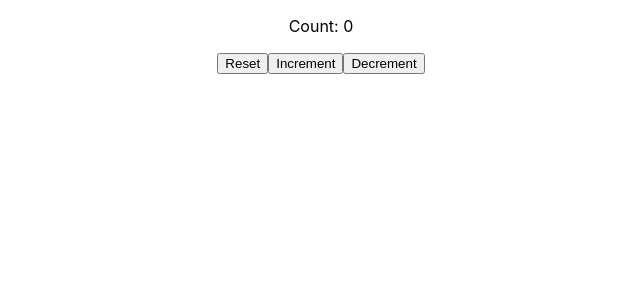
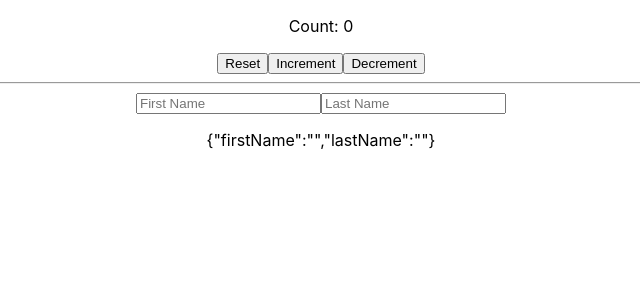
Before and after one commit to jscastanos/labs2020, a React (Create React App) app: page / in a window 1280 px wide. Shown: the top 300 px of the page, without its empty margins (319-959 px from the left). Built offline with nearby package versions, Linux system fonts and the light colour scheme.

Commit message:
implement useState with object

```diff
--- a/src/App.jsx
+++ b/src/App.jsx
@@ -1,11 +1,14 @@
 import React from 'react';
 import './App.css';
 import Counter from './components/Counter';
+import Form from './components/Form';
 
 function App() {
   return (
     <div className="App">
       <Counter />
+      <hr/>
+      <Form />
     </div>
   );
 }
--- /dev/null
+++ b/src/components/Form.jsx
@@ -0,0 +1,24 @@
+import React, { useState } from 'react';
+
+const Form = () => {
+    const [name, setName] = useState({ firstName: '', lastName: ''});
+
+    return(
+        <React.Fragment>
+            <input type="text"
+                    value={name.firstName}
+                    placeholder="First Name"
+                    onChange={e => setName({...name, firstName: e.target.value})}/>
+            <input type="text"
+                    value={name.lastName}
+                    placeholder="Last Name"
+                    onChange={e => setName({...name, lastName: e.target.value})}/>
+
+            <p>
+                {JSON.stringify(name)}
+            </p>
+        </React.Fragment>
+    )
+}
+
+export default Form;
```
